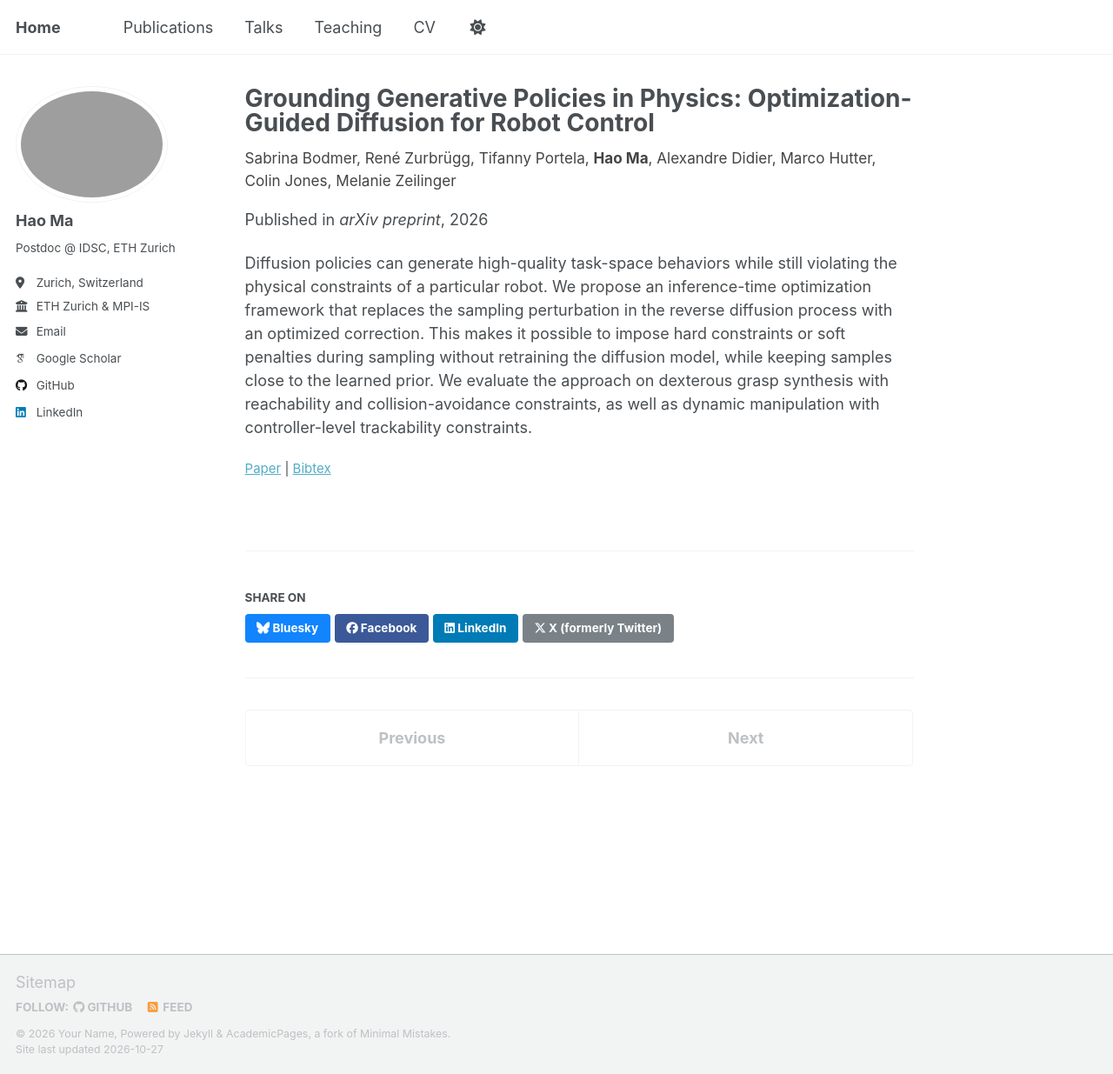
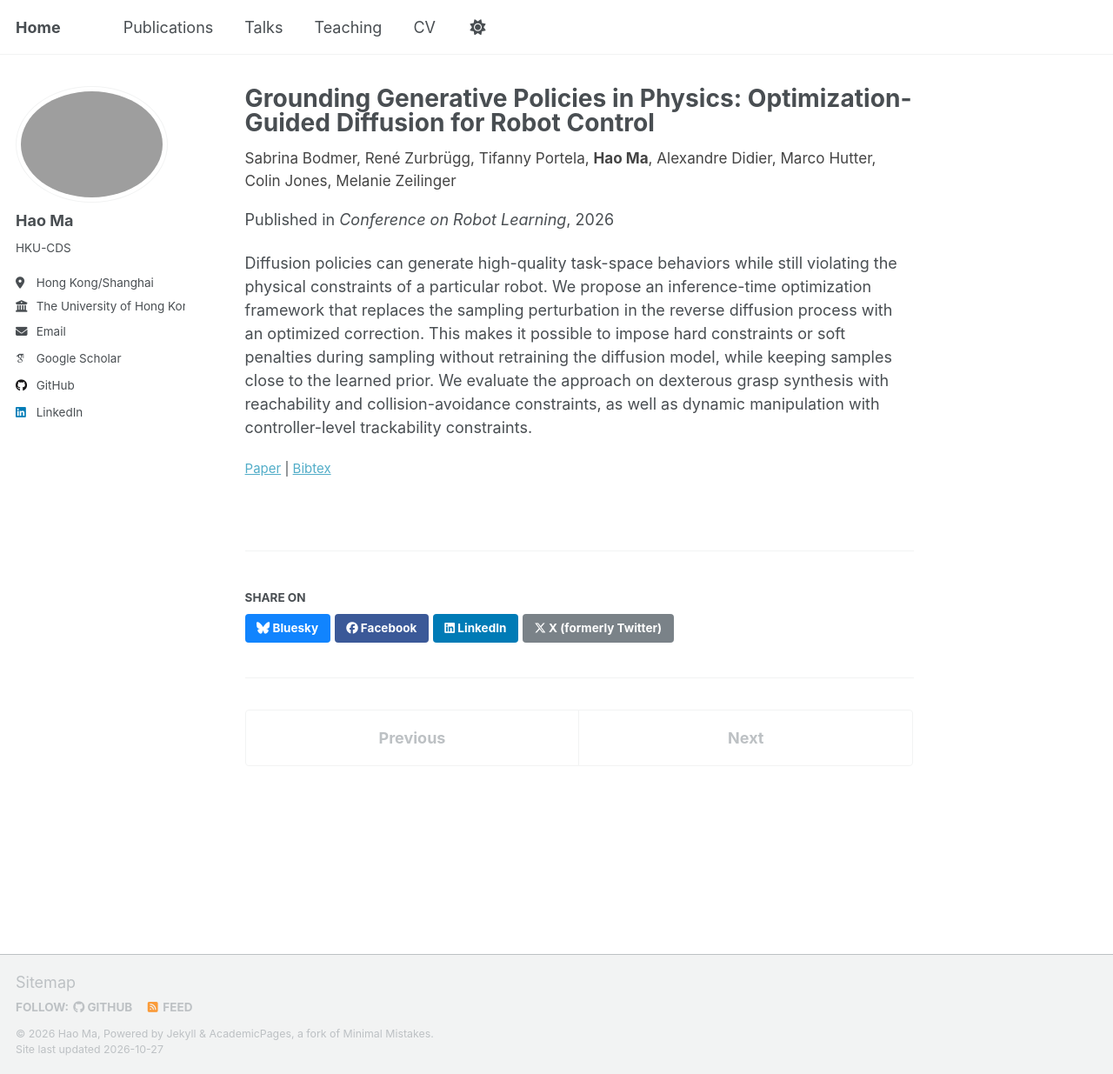
Before and after one commit to HaoMAFRLu/HaoMAFRLu.github.io, a Jekyll site: the page built from _publications/grounding-generative-policies.md, in a window 1280 px wide and 1235 px high. Shown: the whole window at 87% size. Built offline with Jekyll 4.4.1, drawn with Linux system fonts in a browser that asks for light colours; some web fonts are replaced; a script that is not in the unit is left out.

Commit message:
Update homepage for HKU postdoc and CoRL acceptance
Refresh profile and recent news, update the Grounding Generative Policies publication and BibTeX entry, and retain the relative CV navigation link.

```diff
--- a/_config.yml
+++ b/_config.yml
@@ -11,8 +11,8 @@ locale                   : "en-US"
 site_theme               : "default" # Currently available options are "default", "air"
 title                    : "Home"
 title_separator          : "-"
-name                     : &name "Your Name"
-description              : &description "Your Name's academic portfolio"   # Update this with a general description of your site, this is the default if not overridden by a page
+name                     : &name "Hao Ma"
+description              : &description "Hao Ma's academic portfolio: postdoctoral researcher at The University of Hong Kong, working on embodied intelligence, robot learning, and efficient foundation models."
 url                      : https://HaoMAFRLu.github.io # The base hostname & protocol for your site e.g. "https://[your GitHub username].github.io",
                                                            # or if you already have some other page hosted on Github then use "https://[your GitHub username].github.io/[Your Repo Name]"
 baseurl                  : "/HaoMAFRLu" # the subpath of your site, e.g. "/blog"
@@ -26,9 +26,9 @@ author:
   avatar           : "profile_2.png"
   name             : "Hao Ma"
   pronouns         : # example: "she/her"
-  bio              : "Postdoc @ IDSC, ETH Zurich"
-  location         : "Zurich, Switzerland"
-  employer         : "ETH Zurich & MPI-IS"
+  bio              : "HKU-CDS"
+  location         : "Hong Kong/Shanghai"
+  employer         : "The University of Hong Kong"
   uri              : # URL
   email            : "haomah@ethz.ch"
 
@@ -48,7 +48,7 @@ author:
   bitbucket        : # Username - Update with your username on the site
   codepen          : # Username
   dribbble         : # Username
-  github           : "https://github.com/HaoMAFRLu"
+  github           : "HaoMAFRLu"
   kaggle           : # Username
   stackoverflow    : # User number or user number and name (i.e., use "1" or "1/jeff-atwood")
 
--- a/_data/navigation.yml
+++ b/_data/navigation.yml
@@ -24,7 +24,7 @@ main:
   #   url: /year-archive/
 
   - title: "CV"
-    url: https://haomafrlu.github.io/CV_HM/CV.pdf
+    url: /CV_HM/CV.pdf
 
   # - title: "CV"
   #   url: /cv-json/
--- a/_publications/grounding-generative-policies.md
+++ b/_publications/grounding-generative-policies.md
@@ -4,11 +4,11 @@ authors: "Sabrina Bodmer, Ren&eacute; Zurbr&uuml;gg, Tifanny Portela, <b>Hao Ma<
 header:
   teaser: "/pubs/grounding-generative-policies.png"
 collection: publications
-category: others
+category: conferences
 permalink: /publication/grounding-generative-policies
 excerpt: 'Inference-time optimization grounds diffusion policies in robot reachability, collision-avoidance, and controller-level feasibility constraints without retraining.'
 date: 2026-06-23
-venue: 'arXiv preprint'
+venue: 'Conference on Robot Learning'
 paperurl: 'https://arxiv.org/abs/2606.24208'
 bibtexurl: '../files/bibtex-grounding-generative-policies.bib'
 arxiv: '2606.24208'
--- a/files/bibtex-grounding-generative-policies.bib
+++ b/files/bibtex-grounding-generative-policies.bib
@@ -1,8 +1,8 @@
-@article{bodmerGroundingGenerativePolicies2026,
+@inproceedings{bodmerGroundingGenerativePolicies2026,
   title = {Grounding Generative Policies in Physics: Optimization-Guided Diffusion for Robot Control},
   author = {Bodmer, Sabrina and Zurbrügg, René and Portela, Tifanny and Ma, Hao and Didier, Alexandre and Hutter, Marco and Jones, Colin and Zeilinger, Melanie},
   year = {2026},
-  journal = {arXiv preprint},
+  booktitle = {Proceedings of Conference on Robot Learning},
   eprint = {2606.24208},
   archivePrefix = {arXiv},
   primaryClass = {cs.RO}
```
Also changed, not shown: _pages/about_me.md (+6 -1 lines).
